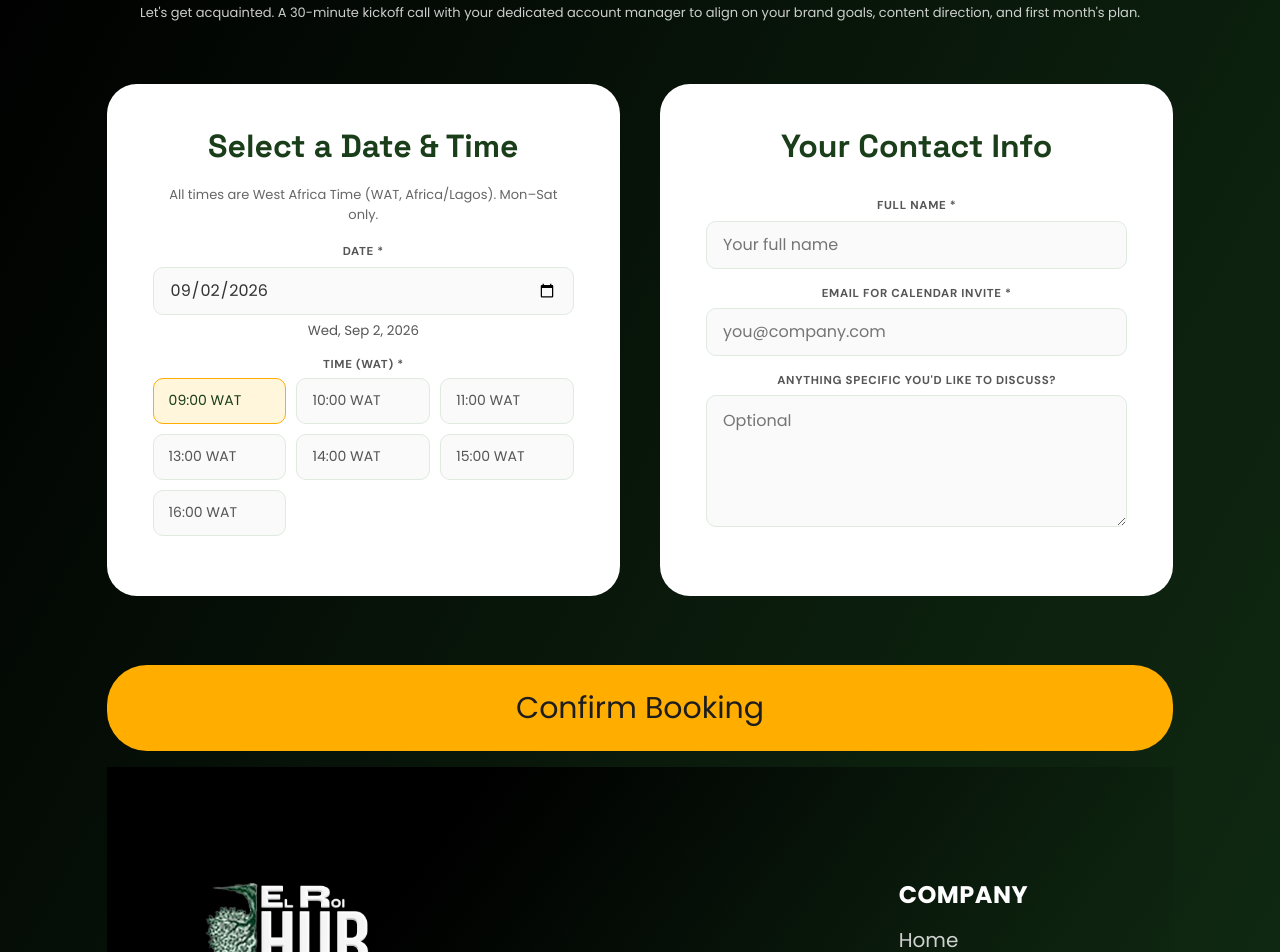
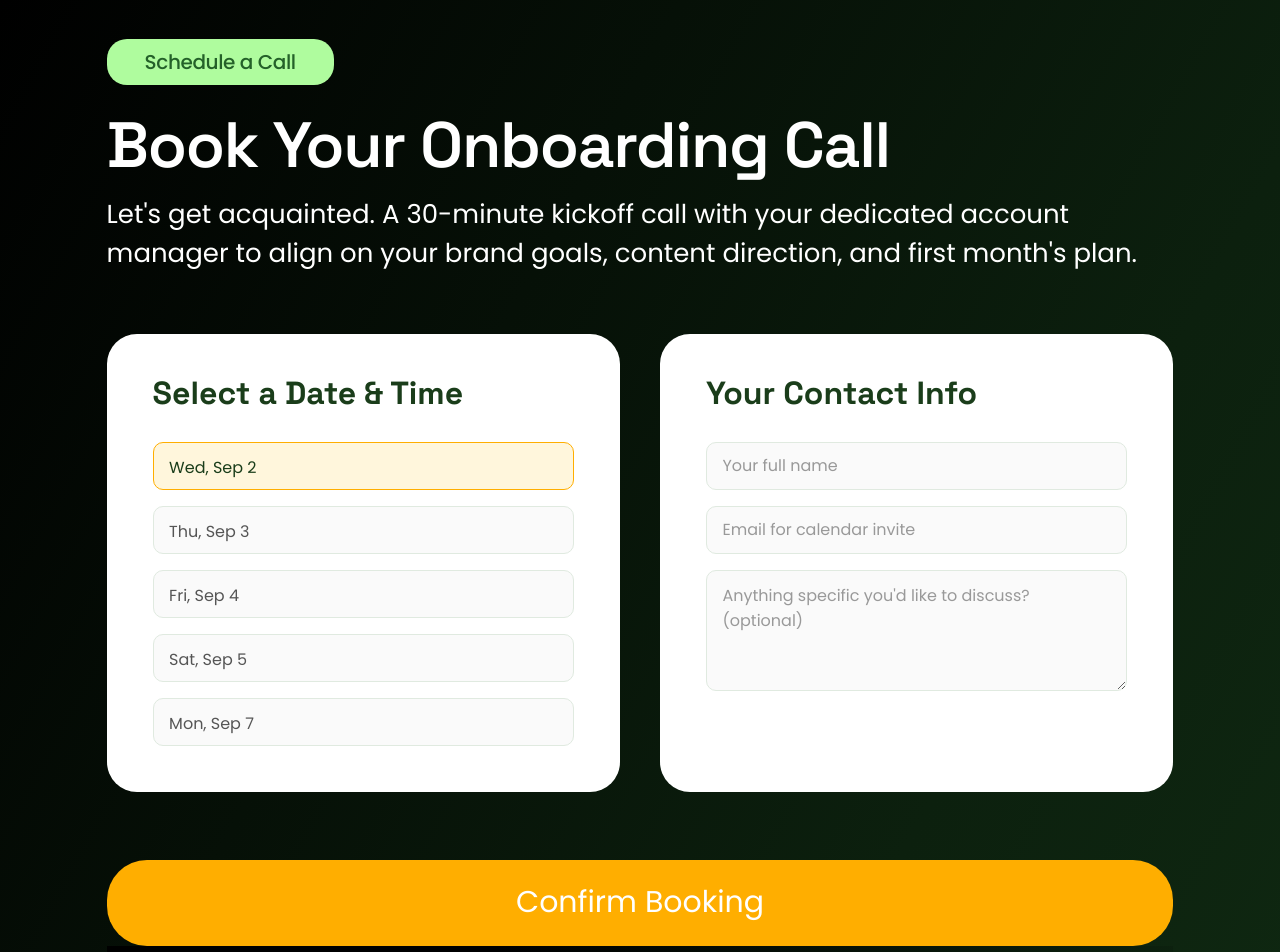
Before and after one commit to awesomeakokayo/ElroiHub, a Next.js app: page /checkout/success in a window 1280 px wide. Shown: the part 1520-2472 px from the top of the page. Built offline with nearby package versions, Linux system fonts and the light colour scheme.

Commit message:
Rebuild post-payment onboarding booking flow to match Figma

```diff
--- a/components/SuccessBookingWrapper.tsx
+++ b/components/SuccessBookingWrapper.tsx
@@ -1,109 +1,158 @@
 "use client";
 
-import { useState } from "react";
+import { useEffect, useMemo, useState } from "react";
 import Link from "next/link";
-import ScheduleForm from "./ScheduleForm";
 
-export default function SuccessBookingWrapper({ planName, email, sessionId }: { planName: string; email: string; sessionId?: string }) {
+function todayWATString() {
+  return new Date().toLocaleDateString("en-CA", { timeZone: "Africa/Lagos" });
+}
+
+function isSunday(iso: string) {
+  const d = new Date(`${iso}T12:00:00`);
+  return new Intl.DateTimeFormat("en-US", { weekday: "short", timeZone: "Africa/Lagos" }).format(d) === "Sun";
+}
+
+function nextFiveBusinessDates(startIso: string) {
+  const dates: string[] = [];
+  let cursor = new Date(`${startIso}T12:00:00`);
+  cursor.setDate(cursor.getDate() + 1);
+  while (dates.length < 5) {
+    const iso = cursor.toISOString().slice(0, 10);
+    if (!isSunday(iso)) dates.push(iso);
+    cursor.setDate(cursor.getDate() + 1);
+  }
+  return dates;
+}
+
+function displayDate(iso: string) {
+  return new Date(`${iso}T12:00:00`).toLocaleDateString("en-US", {
+    weekday: "short",
+    month: "short",
+    day: "numeric",
+    timeZone: "Africa/Lagos",
+  });
+}
+
+function displayBookedDate(iso: string) {
+  return new Date(`${iso}T12:00:00`).toLocaleDateString("en-US", {
+    weekday: "short",
+    month: "short",
+    day: "numeric",
+    year: "numeric",
+    timeZone: "Africa/Lagos",
+  });
+}
+
+export default function SuccessBookingWrapper({ planName, email }: { planName: string; email: string; sessionId?: string }) {
   const [booked, setBooked] = useState<null | { date: string; time: string; calendarUrl: string; email: string }>(null);
+  const [date, setDate] = useState("");
+  const [bookingEmail, setBookingEmail] = useState(email);
+  const [name, setName] = useState("");
+  const [notes, setNotes] = useState("");
+  const [status, setStatus] = useState<"idle" | "sending" | "error">("idle");
+  const [error, setError] = useState("");
+  const [dates, setDates] = useState<string[]>([]);
 
-  // ScheduleForm will call onBooked when it succeeds — we intercept via custom event?
-  // Simpler: we wrap ScheduleForm and listen for its success message via polling of its calendarUrl state?
-  // For now, we render ScheduleForm and also handle its success via a callback prop we add.
-  // To avoid refactoring ScheduleForm, we render it and after it succeeds it shows its own success box.
-  // Here we provide a richer Call Booked view when booked is set.
+  useEffect(() => {
+    const today = todayWATString();
+    const options = nextFiveBusinessDates(today);
+    setDates(options);
+    setDate(options[0] || "");
+  }, []);
 
-  // We'll create a small wrapper that renders ScheduleForm but also exposes an onSuccess hook via window event?
-  // Easiest: duplicate ScheduleForm logic here with plan context, but reuse its UI.
-  // For MVP, just render ScheduleForm with package=planName and email prefill via query, and also show Call Booked section below when booked.
+  const selectedTime = "09:00";
+  const selectedPlan = useMemo(() => planName || "Growth", [planName]);
+
+  async function submitBooking() {
+    setError("");
+    if (!name.trim() || name.trim().length < 2) { setError("Please enter your full name."); return; }
+    if (!bookingEmail.trim() || !/^\S+@\S+\.\S+$/.test(bookingEmail.trim())) { setError("Please enter a valid email address."); return; }
+    if (!date) { setError("Please choose a date."); return; }
+
+    setStatus("sending");
+    try {
+      const form = new FormData();
+      form.set("name", name.trim());
+      form.set("email", bookingEmail.trim());
+      form.set("date", date);
+      form.set("time", selectedTime);
+      form.set("notes", notes.trim());
+      form.set("package", selectedPlan);
+
+      const res = await fetch("/api/schedule", { method: "POST", body: form });
+      const data = await res.json();
+      if (!res.ok) throw new Error(data.error || "Unable to book this time.");
+      setBooked({ date, time: selectedTime, calendarUrl: data.calendarUrl || "", email: bookingEmail.trim() });
+    } catch (e) {
+      setStatus("error");
+      setError(e instanceof Error ? e.message : "Unable to book this time.");
+    }
+  }
 
   if (booked) {
-    const { date, time, calendarUrl, email: bookedEmail } = booked;
-    const displayDate = (() => {
-      try {
-        return new Date(`${date}T12:00:00`).toLocaleDateString("en-US", { weekday: "short", month: "short", day: "numeric", year: "numeric", timeZone: "Africa/Lagos" });
-      } catch { return date; }
-    })();
     return (
-      <div style={{ maxWidth: 760, margin: "0 auto" }}>
-        <div style={{ textAlign: "center", padding: "18px 0 10px" }}>
-          <div style={{ width: 48, height: 48, borderRadius: 999, background: "rgba(255,255,255,0.08)", border: "1px solid rgba(255,255,255,0.12)", display: "grid", placeItems: "center", margin: "0 auto 10px" }}>
-            <span style={{ width: 28, height: 28, borderRadius: 999, background: "#fff", display: "grid", placeItems: "center", fontSize: 14 }}>▦</span>
-          </div>
-          <h2 className="section-title" style={{ fontSize: "clamp(28px,4vw,38px)", textAlign: "center", color: "#fff" }}>Call Booked!</h2>
-          <p style={{ textAlign: "center", color: "rgba(255,255,255,0.8)", fontSize: 13, marginTop: 6 }}>
-            Your onboarding call is confirmed for {displayDate} at {time} WAT.<br />
-            A calendar invite has been sent to {bookedEmail}.
-          </p>
+      <section className="success-booked">
+        <img className="success-calendar-icon" src="https://www.figma.com/api/mcp/asset/04f49ee8-242f-453e-8170-6dadd11de17f.svg" alt="" aria-hidden="true" />
+        <h2>Call Booked!</h2>
+        <p className="success-booked-copy">
+          Your onboarding call is confirmed for {displayBookedDate(booked.date)} at 9:00 AM.<br />
+          A calendar invite has been sent to {booked.email}.
+        </p>
+
+        <div className="success-booked-details">
+          <div className="success-detail-row"><span className="success-detail-label">Date &amp; Time</span><strong className="success-detail-value">{displayBookedDate(booked.date)} · 9:00 AM</strong></div>
+          <div className="success-detail-row"><span className="success-detail-label">Duration</span><strong className="success-detail-value">30 minutes</strong></div>
+          <div className="success-detail-row"><span className="success-detail-label">Format</span><strong className="success-detail-value">Video Call (Google Meet link will be sent)</strong></div>
+          <div className="success-detail-row"><span className="success-detail-label">Timezone</span><strong className="success-detail-value">West Africa Time (WAT / UTC+1)</strong></div>
+          <div className="success-detail-row"><span className="success-detail-label">Host</span><strong className="success-detail-value">DDFCG HUB Account Manager</strong></div>
         </div>
-        <div style={{ background: "rgba(255,255,255,0.06)", border: "1px solid rgba(255,255,255,0.1)", borderRadius: 16, padding: 16, marginTop: 12 }}>
-          <div style={{ display: "grid", gridTemplateColumns: "140px 1fr", gap: 8, fontSize: 12, color: "rgba(255,255,255,0.9)", borderBottom: "1px solid rgba(255,255,255,0.08)", padding: "8px 0" }}><span style={{ opacity: 0.6 }}>DATE & TIME</span><strong>{displayDate} • {time} WAT</strong></div>
-          <div style={{ display: "grid", gridTemplateColumns: "140px 1fr", gap: 8, fontSize: 12, color: "rgba(255,255,255,0.9)", borderBottom: "1px solid rgba(255,255,255,0.08)", padding: "8px 0" }}><span style={{ opacity: 0.6 }}>DURATION</span><strong>30 minutes</strong></div>
-          <div style={{ display: "grid", gridTemplateColumns: "140px 1fr", gap: 8, fontSize: 12, color: "rgba(255,255,255,0.9)", borderBottom: "1px solid rgba(255,255,255,0.08)", padding: "8px 0" }}><span style={{ opacity: 0.6 }}>FORMAT</span><strong>Video Call (Google Meet link to be sent)</strong></div>
-          <div style={{ display: "grid", gridTemplateColumns: "140px 1fr", gap: 8, fontSize: 12, color: "rgba(255,255,255,0.9)", borderBottom: "1px solid rgba(255,255,255,0.08)", padding: "8px 0" }}><span style={{ opacity: 0.6 }}>TIMEZONE</span><strong>West Africa Time (WAT, UTC+1)</strong></div>
-          <div style={{ display: "grid", gridTemplateColumns: "140px 1fr", gap: 8, fontSize: 12, color: "rgba(255,255,255,0.9)", padding: "8px 0" }}><span style={{ opacity: 0.6 }}>HOST</span><strong>ElRoi Hub Account Manager</strong></div>
+
+        <div className="success-actions">
+          <Link href="/" className="success-home-btn">Back to Home</Link>
+          {booked.calendarUrl && <a className="success-calendar-btn" href={booked.calendarUrl} target="_blank" rel="noreferrer noopener">Add to Google Calendar</a>}
         </div>
-        <div style={{ display: "flex", gap: 12, justifyContent: "center", marginTop: 18, flexWrap: "wrap" }}>
-          <Link href="/" className="btn btn-outline" style={{ minWidth: 160, height: 44, borderColor: "rgba(255,255,255,0.4)", fontSize: 14 }}>Back to Home</Link>
-          {calendarUrl && <a href={calendarUrl} target="_blank" rel="noreferrer" className="btn btn-gold" style={{ minWidth: 200, height: 44, fontSize: 14, background: "#ffae00", color: "#1d1d1d" }}>Add to Google Calendar</a>}
-        </div>
-      </div>
+      </section>
     );
   }
 
   return (
-    <div>
-      <div style={{ textAlign: "center", marginBottom: 12 }}>
-        <div style={{ display: "inline-flex", padding: "6px 12px", borderRadius: 999, background: "#affc9e", color: "#1a3d1a", fontSize: 10, fontWeight: 700, letterSpacing: ".08em", textTransform: "uppercase" }}>Schedule a Call</div>
-        <h2 className="section-title" style={{ fontSize: "clamp(24px,3.2vw,32px)", textAlign: "center", color: "#fff", marginTop: 8 }}>Book Your Onboarding Call</h2>
-        <p style={{ textAlign: "center", color: "rgba(255,255,255,0.8)", fontSize: 13, marginTop: 6 }}>Let&apos;s get acquainted. A 30-minute kickoff call with your dedicated account manager to align on your brand goals, content direction, and first month&apos;s plan.</p>
+    <section className="onboarding-section">
+      <div className="onboarding-kicker">Schedule a Call</div>
+      <h2>Book Your Onboarding Call</h2>
+      <p className="onboarding-copy">Let&apos;s get acquainted. A 30-minute kickoff call with your dedicated account manager to align on your brand goals, content direction, and first month&apos;s plan.</p>
+
+      <div className="onboarding-layout">
+        <section className="onboarding-card" aria-labelledby="onboarding-date-title">
+          <h3 className="panel-title" id="onboarding-date-title">Select a Date &amp; Time</h3>
+          <div className="onboarding-dates">
+            {dates.map((option) => (
+              <button
+                key={option}
+                type="button"
+                className={`onboarding-date-btn${date === option ? " selected" : ""}`}
+                onClick={() => setDate(option)}
+                aria-pressed={date === option}
+              >
+                {displayDate(option)}
+              </button>
+            ))}
+          </div>
+        </section>
+
+        <section className="onboarding-card" aria-labelledby="onboarding-contact-title">
+          <h3 className="panel-title" id="onboarding-contact-title">Your Contact Info</h3>
+          <div className="onboarding-contact-fields">
+            <input value={name} onChange={e => setName(e.target.value)} placeholder="Your full name" maxLength={80} />
+            <input type="email" value={bookingEmail} onChange={e => setBookingEmail(e.target.value)} placeholder="Email for calendar invite" maxLength={254} />
+            <textarea value={notes} onChange={e => setNotes(e.target.value)} placeholder="Anything specific you'd like to discuss? (optional)" maxLength={2000} />
+          </div>
+        </section>
       </div>
-      {/* Reuse existing ScheduleForm but intercept success to show Call Booked UI above */}
-      <div style={{ position: "relative" }}>
-        <ScheduleFormWrapper planName={planName} email={email} onBooked={(d) => setBooked(d)} />
-      </div>
-    </div>
+
+      <button className="onboarding-submit" type="button" onClick={submitBooking} disabled={status === "sending"}>
+        {status === "sending" ? "Confirming…" : "Confirm Booking"}
+      </button>
+      {error && <div className="checkout-error" style={{ marginTop: 14 }}>{error}</div>}
+    </section>
   );
 }
-
-// Thin wrapper around ScheduleForm that lifts its success data
-import { useEffect, useRef } from "react";
-function ScheduleFormWrapper({ planName, email, onBooked }: { planName: string; email: string; onBooked: (d: { date: string; time: string; calendarUrl: string; email: string }) => void }) {
-  const ref = useRef<HTMLDivElement>(null);
-  useEffect(() => {
-    // Monkey-patch fetch? Instead, we poll for ScheduleForm's success DOM
-    // Simpler: just render ScheduleForm with package and let its own success show, but also observe for calendarUrl
-    const obs = new MutationObserver(() => {
-      const el = ref.current?.querySelector('a[href*="calendar.google.com"]') as HTMLAnchorElement | null;
-      if (el) {
-        // Try to extract date/time from form state via the displayed message? For MVP, use generic
-        const dateInput = ref.current?.querySelector('input[name="date"]') as HTMLInputElement | null;
-        const timeBtn = ref.current?.querySelector('.date-btn.selected') as HTMLButtonElement | null;
-        const date = dateInput?.value || "";
-        const time = timeBtn?.textContent?.replace(" WAT","").trim() || "09:00";
-        const emailInput = ref.current?.querySelector('input[name="email"]') as HTMLInputElement | null;
-        onBooked({ date, time, calendarUrl: el.href, email: emailInput?.value || email });
-      }
-    });
-    if (ref.current) obs.observe(ref.current, { childList: true, subtree: true });
-    return () => obs.disconnect();
-  }, [email, onBooked]);
-  // We need to pass package via URL search param — ScheduleForm reads useSearchParams(). So set it
-  useEffect(() => {
-    const url = new URL(window.location.href);
-    if (!url.searchParams.get("package")) {
-      url.searchParams.set("package", planName);
-      window.history.replaceState({}, "", url.toString());
-    }
-    if (email && !url.searchParams.get("email")) {
-      // ScheduleForm doesn't read email from query, but we could set it via DOM
-      const el = document.querySelector('input[name="email"]') as HTMLInputElement | null;
-      if (el && !el.value) el.value = email;
-    }
-  }, [planName, email]);
-  return (
-    <div ref={ref}>
-      <ScheduleForm />
-    </div>
-  );
-}
```
